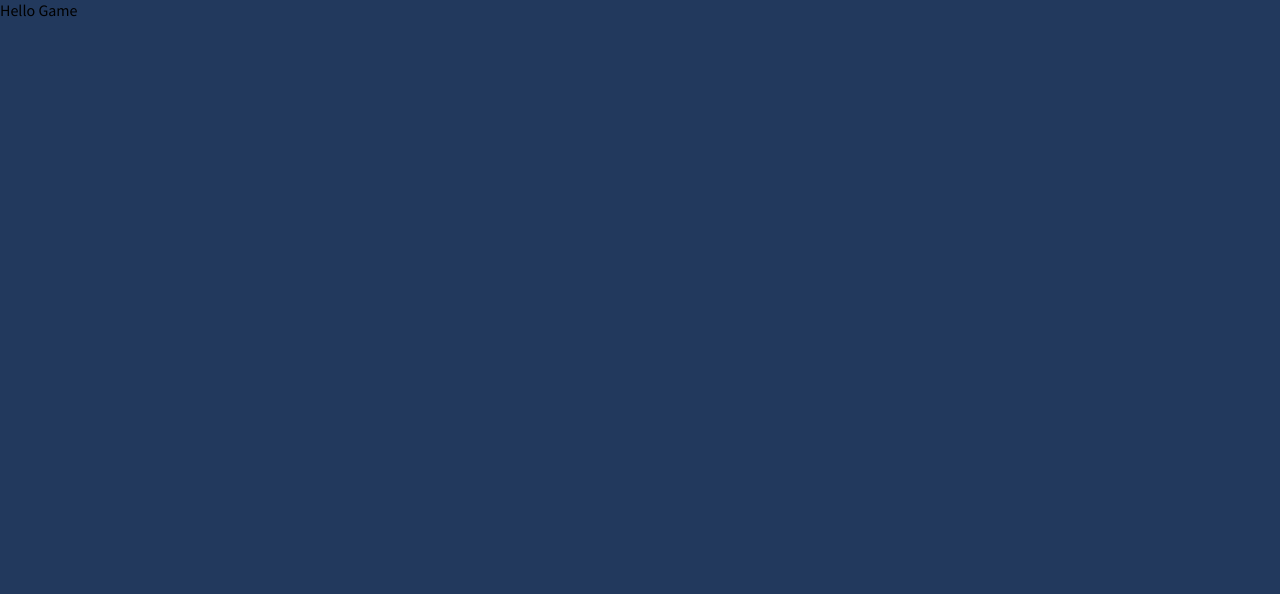
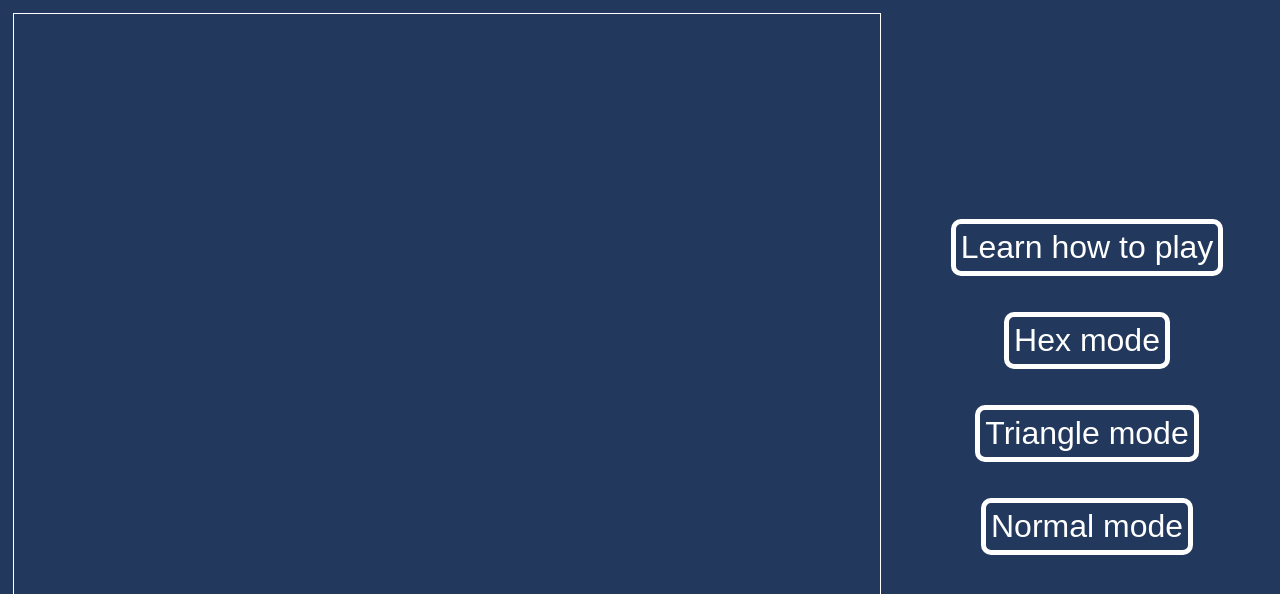
Before and after one commit to Arixin/GameWithAI, a React (Create React App) app in the folder gamewithai/: page /game in a window 1280 px wide. Shown: the top 594 px of the page. Built offline with nearby package versions, Linux system fonts and the light colour scheme.

Commit message:
Game page started

```diff
--- a/gamewithai/src/pages/Game.tsx
+++ b/gamewithai/src/pages/Game.tsx
@@ -1,7 +1,56 @@
-import React from "react";
+import { Link } from "react-router-dom";
+import styled from "styled-components";
+
+const MainStyledDiv = styled.div`
+  display: flex;
+  flex-direction: row;
+  justify-content: center;
+  align-items: center;
+`;
+
+const Box = styled.div`
+  display: flex;
+  gap: 5%;
+  flex-direction: column;
+  justify-content: center;
+  align-items: center;
+  width: 30vw;
+  height: 90vh;
+  padding: 1%;
+`;
+
+const GameBox = styled.div`
+  margin: 1%;
+  padding: 1%;
+  width: 70vw;
+  height: 90vh;
+  border: solid 1px white;
+`;
+
+const StyledButton = styled.button`
+  border: 5px solid white;
+  padding: 5px;
+  border-radius: 10px;
+  background: none;
+  color: white;
+  cursor: pointer;
+  font-size: 2rem;
+`;
 
 const Game = () => {
-  return <div>Hello Game</div>;
+  return (
+    <MainStyledDiv>
+      <GameBox></GameBox>
+      <Box>
+        <Link to="/about">
+          <StyledButton>Learn how to play</StyledButton>
+        </Link>
+        <StyledButton>Hex mode</StyledButton>
+        <StyledButton>Triangle mode</StyledButton>
+        <StyledButton>Normal mode</StyledButton>
+      </Box>
+    </MainStyledDiv>
+  );
 };
 
 export default Game;
```
Also changed, not shown: gamewithai/src/components/navBar.tsx (deleted, +0 -16 lines).
